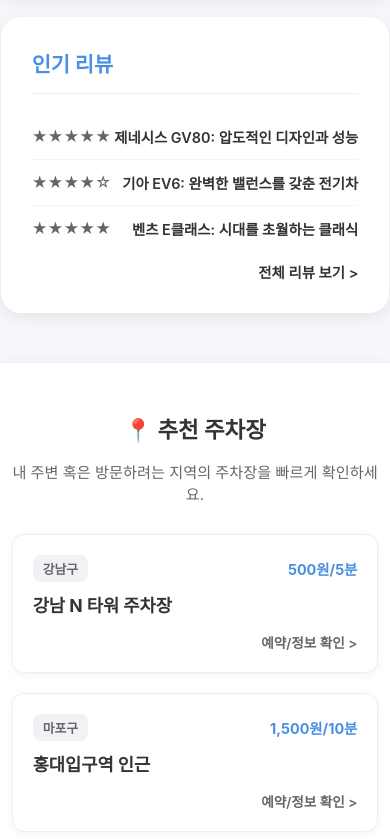
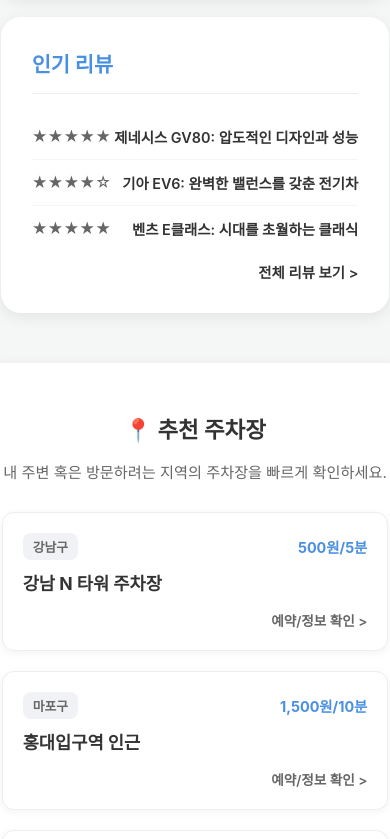
Before and after one commit to 2024136034-hakcheol/car-scope, a React (Create React App) app: page / in a window 390 px wide. Shown: the part 1156-1995 px from the top of the page. Built offline with nearby package versions, Linux system fonts and the light colour scheme; no server answers.

Commit message:
style: HomePage 전체 섹션에 양쪽 여백(padding) 추가하여 잘림 현상 수정

```diff
--- a/src/styles/HomePage.css
+++ b/src/styles/HomePage.css
@@ -12,6 +12,12 @@
     --container-width: 1140px;
 }
 
+body {
+    margin: 0;
+    padding: 0;
+    background-color: var(--bg-body);
+}
+
 .homepage-container {
     width: 100%;
     display: flex;
@@ -21,11 +27,9 @@
     overflow-x: hidden;
     padding-top: 30px;
     padding-bottom: 80px;
-    background-color: var(--bg-body);
-    box-sizing: border-box;
 }
 
-.homepage-container .main-banner-slider-wrapper {
+.main-banner-slider-wrapper {
     position: relative;
     width: 100%;
     max-width: var(--container-width);
@@ -35,22 +39,29 @@
     overflow: hidden;
     box-shadow: var(--shadow-soft);
     background-color: var(--white);
-    flex-shrink: 0;
+    padding: 0;
 }
 
-.homepage-container .main-banner-slider {
+/* 1200px 이하 화면에서 배너 좌우 여백 확보 */
+@media (max-width: 1200px) {
+    .main-banner-slider-wrapper {
+        width: 95%;
+    }
+}
+
+.main-banner-slider {
     width: 100%;
     height: 100%;
 }
 
-.homepage-container .slider-track {
+.slider-track {
     display: flex;
     width: 100%;
     height: 100%;
     transition: transform 0.5s ease-in-out;
 }
 
-.homepage-container .slide-item {
+.slide-item {
     min-width: 100%;
     flex: 0 0 100%;
     width: 100%;
@@ -67,14 +78,14 @@
     position: relative;
 }
 
-.homepage-container .banner-content {
+.banner-content {
     position: relative;
     z-index: 2;
     color: var(--white);
     max-width: 800px;
 }
 
-.homepage-container .banner-content h2 {
+.banner-content h2 {
     font-size: 2.4rem;
     margin-bottom: 15px;
     font-weight: 800;
@@ -82,7 +93,7 @@
     line-height: 1.2;
 }
 
-.homepage-container .banner-content p {
+.banner-content p {
     font-size: 1.1rem;
     margin-bottom: 25px;
     opacity: 0.95;
@@ -90,7 +101,7 @@
     text-shadow: 0 1px 4px rgba(0, 0, 0, 0.3);
 }
 
-.homepage-container .banner-cta {
+.banner-cta {
     display: inline-block;
     padding: 10px 32px;
     background-color: var(--white);
@@ -103,13 +114,13 @@
     box-shadow: 0 4px 10px rgba(0,0,0,0.1);
 }
 
-.homepage-container .banner-cta:hover {
+.banner-cta:hover {
     transform: translateY(-2px);
     box-shadow: 0 6px 15px rgba(0,0,0,0.15);
     color: var(--primary-color);
 }
 
-.homepage-container .slider-nav-arrows .arrow {
+.slider-nav-arrows .arrow {
     position: absolute;
     top: 50%;
     transform: translateY(-50%);
@@ -128,14 +139,14 @@
     z-index: 10;
 }
 
-.homepage-container .slider-nav-arrows .arrow:hover {
+.slider-nav-arrows .arrow:hover {
     background: rgba(0, 0, 0, 0.4);
 }
 
-.homepage-container .slider-nav-arrows .prev { left: 20px; }
-.homepage-container .slider-nav-arrows .next { right: 20px; }
+.slider-nav-arrows .prev { left: 20px; }
+.slider-nav-arrows .next { right: 20px; }
 
-.homepage-container .slider-dots {
+.slider-dots {
     position: absolute;
     bottom: 15px;
     left: 50%;
@@ -145,7 +156,7 @@
     z-index: 10;
 }
 
-.homepage-container .dot {
+.dot {
     width: 8px;
     height: 8px;
     border-radius: 50%;
@@ -154,17 +165,17 @@
     transition: all 0.3s;
 }
 
-.homepage-container .dot.active {
+.dot.active {
     background: var(--white);
     width: 24px;
     border-radius: 10px;
 }
 
-.homepage-container .hot-trends-section {
+.hot-trends-section {
     width: 100%;
     max-width: var(--container-width);
     margin-bottom: 50px;
-    padding: 30px;
+    padding: 30px 20px;
     box-sizing: border-box;
     background-color: var(--white);
     border-radius: var(--radius-lg);
@@ -172,27 +183,27 @@
     text-align: center;
 }
 
-.homepage-container .hot-trends-section h2 {
+.hot-trends-section h2 {
     font-size: 1.5rem;
     color: var(--text-dark);
     margin-bottom: 8px;
     font-weight: 800;
 }
 
-.homepage-container .hot-trends-section p {
+.hot-trends-section p {
     color: var(--text-medium);
     font-size: 0.95rem;
     margin-bottom: 25px;
 }
 
-.homepage-container .trend-list-container {
+.trend-list-container {
     display: flex;
     justify-content: center;
     gap: 10px;
     flex-wrap: wrap;
 }
 
-.homepage-container .trend-item-card {
+.trend-item-card {
     background: var(--bg-body);
     padding: 10px 20px;
     border-radius: 50px;
@@ -207,7 +218,7 @@
     transition: all 0.2s;
 }
 
-.homepage-container .trend-item-card:hover {
+.trend-item-card:hover {
     background: var(--white);
     border-color: var(--primary-color);
     color: var(--primary-color);
@@ -215,7 +226,7 @@
     box-shadow: 0 4px 12px rgba(0,0,0,0.08);
 }
 
-.homepage-container .trend-rank {
+.trend-rank {
     background: var(--primary-color);
     color: var(--white);
     width: 20px;
@@ -228,18 +239,18 @@
     font-weight: 700;
 }
 
-.homepage-container .main-content-grid {
+.main-content-grid {
     display: grid;
+    grid-template-columns: 1fr 1fr;
+    gap: 30px;
     width: 100%;
     max-width: var(--container-width);
-    grid-template-columns: 1fr 1fr;
-    gap: 30px;
     margin-bottom: 50px;
     padding: 0 20px;
     box-sizing: border-box;
 }
 
-.homepage-container .card {
+.card {
     background: var(--white);
     padding: 30px;
     border-radius: var(--radius-lg);
@@ -248,16 +259,14 @@
     flex-direction: column;
     transition: transform 0.3s;
     border: 1px solid transparent;
-    width: 100%;
-    box-sizing: border-box;
 }
 
-.homepage-container .card:hover {
+.card:hover {
     transform: translateY(-3px);
     box-shadow: var(--shadow-soft);
 }
 
-.homepage-container .card h3 {
+.card h3 {
     font-size: 1.3rem;
     color: var(--primary-color);
     margin-top: 0;
@@ -267,13 +276,13 @@
     font-weight: 700;
 }
 
-.homepage-container .card ul {
+.card ul {
     list-style: none;
     padding: 0;
     margin: 0;
 }
 
-.homepage-container .card li {
+.card li {
     padding: 12px 0;
     border-bottom: 1px solid #f5f5f5;
     font-size: 0.95rem;
@@ -283,11 +292,11 @@
     align-items: center;
 }
 
-.homepage-container .card li:last-child {
+.card li:last-child {
     border-bottom: none;
 }
 
-.homepage-container .more-link {
+.more-link {
     text-decoration: none;
     color: var(--text-dark);
     font-weight: 600;
@@ -295,16 +304,16 @@
     font-size: 0.9rem;
 }
 
-.homepage-container .more-link:hover {
+.more-link:hover {
     color: var(--primary-color);
     text-decoration: underline;
 }
 
-.homepage-container .parking-recommendation-section {
+.parking-recommendation-section {
     width: 100%;
     max-width: var(--container-width);
     margin-bottom: 50px;
-    padding: 30px;
+    padding: 30px 20px;
     box-sizing: border-box;
     background-color: var(--white);
     border-radius: var(--radius-lg);
@@ -313,27 +322,26 @@
     text-align: center;
 }
 
-.homepage-container .parking-recommendation-section h2 {
+.parking-recommendation-section h2 {
     font-size: 1.5rem;
     color: var(--text-dark);
     margin-bottom: 10px;
     font-weight: 700;
 }
 
-.homepage-container .parking-recommendation-section p {
+.parking-recommendation-section p {
     color: var(--text-medium);
     margin-bottom: 30px;
     font-size: 0.95rem;
 }
 
-.homepage-container .parking-spot-grid {
+.parking-spot-grid {
     display: grid;
     grid-template-columns: repeat(3, 1fr);
     gap: 20px;
-    width: 100%;
 }
 
-.homepage-container .parking-spot-card {
+.parking-spot-card {
     background: var(--white);
     border-radius: 12px;
     padding: 20px;
@@ -345,20 +353,20 @@
     flex-direction: column;
 }
 
-.homepage-container .parking-spot-card:hover {
+.parking-spot-card:hover {
     transform: translateY(-3px);
     box-shadow: 0 8px 15px rgba(0,0,0,0.1);
     border-color: var(--primary-color);
 }
 
-.homepage-container .spot-header {
+.spot-header {
     display: flex;
     justify-content: space-between;
     margin-bottom: 10px;
     align-items: center;
 }
 
-.homepage-container .spot-area {
+.spot-area {
     background: #f0f2f5;
     color: var(--text-medium);
     padding: 4px 10px;
@@ -367,20 +375,20 @@
     font-weight: 600;
 }
 
-.homepage-container .spot-price {
+.spot-price {
     color: var(--primary-color);
     font-weight: 700;
     font-size: 0.9rem;
 }
 
-.homepage-container .spot-name {
+.spot-name {
     font-size: 1.1rem;
     margin: 0 0 15px 0;
     color: var(--text-dark);
     font-weight: 700;
 }
 
-.homepage-container .spot-cta {
+.spot-cta {
     margin-top: auto;
     text-align: right;
     text-decoration: none;
@@ -390,11 +398,11 @@
     transition: color 0.2s;
 }
 
-.homepage-container .spot-cta:hover {
+.spot-cta:hover {
     color: var(--primary-color);
 }
 
-.homepage-container .parking-more-link {
+.parking-more-link {
     display: inline-block;
     margin-top: 30px;
     padding: 10px 30px;
@@ -408,13 +416,13 @@
     font-size: 0.9rem;
 }
 
-.homepage-container .parking-more-link:hover {
+.parking-more-link:hover {
     border-color: var(--primary-color);
     color: var(--primary-color);
     background-color: var(--bg-body);
 }
 
-.homepage-container .company-stats-section {
+.company-stats-section {
     width: 100%;
     max-width: var(--container-width);
     margin-bottom: 60px;
@@ -423,31 +431,29 @@
     background-color: var(--white);
     border-radius: var(--radius-lg);
     text-align: center;
-    box-shadow: var(--shadow-card);
 }
 
-.homepage-container .company-stats-section h2 {
+.company-stats-section h2 {
     font-size: 1.8rem;
     color: var(--text-dark);
     margin-bottom: 15px;
     font-weight: 700;
 }
 
-.homepage-container .company-stats-section p {
+.company-stats-section p {
     color: var(--text-medium);
     margin-bottom: 50px;
     font-size: 1rem;
 }
 
-.homepage-container .stats-grid {
+.stats-grid {
     display: flex;
     justify-content: center;
     gap: 30px;
     flex-wrap: wrap;
-    width: 100%;
 }
 
-.homepage-container .stat-item {
+.stat-item {
     flex: 1;
     min-width: 250px;
     display: flex;
@@ -463,16 +469,16 @@
     top: 0;
 }
 
-.homepage-container .stat-item:hover {
+.stat-item:hover {
     transform: translateY(-10px);
     box-shadow: 0 20px 40px rgba(0, 0, 0, 0.12);
 }
 
-.homepage-container .stat-item br {
+.stat-item br {
     display: none;
 }
 
-.homepage-container .stat-value {
+.stat-value {
     font-size: 3rem;
     font-weight: 900;
     color: var(--primary-color);
@@ -481,57 +487,55 @@
     display: block;
 }
 
-.homepage-container .stat-label-box {
+.stat-label-box {
     font-size: 1.2rem;
     font-weight: 700;
     color: var(--text-dark);
-    margin: 0;
-    padding: 0;
+    margin-bottom: 2px;
+    display: block;
     line-height: 1.2;
-    display: block;
 }
 
-.homepage-container .stat-description {
+.stat-description {
     font-size: 0.95rem;
     color: var(--text-medium);
     display: block;
-    margin: 0;
-    padding: 0;
+    margin-top: 0;
     line-height: 1.4;
 }
 
 @media (max-width: 1160px) {
-    .homepage-container .main-banner-slider-wrapper,
-    .homepage-container .hot-trends-section,
-    .homepage-container .main-content-grid,
-    .homepage-container .parking-recommendation-section,
-    .homepage-container .company-stats-section {
+    .main-banner-slider-wrapper,
+    .hot-trends-section,
+    .main-content-grid,
+    .parking-recommendation-section,
+    .company-stats-section {
         width: 95%;
         max-width: none;
     }
 }
 
 @media (max-width: 768px) {
-    .homepage-container .main-banner-slider-wrapper {
+    .main-banner-slider-wrapper {
         height: 240px;
     }
-    .homepage-container .banner-content h2 {
+    .banner-content h2 {
         font-size: 1.5rem;
     }
-    .homepage-container .main-content-grid {
+    .main-content-grid {
         grid-template-columns: 1fr;
         gap: 20px;
     }
-    .homepage-container .parking-spot-grid {
+    .parking-spot-grid {
         grid-template-columns: 1fr;
     }
-    .homepage-container .stats-grid {
+    .stats-grid {
         flex-direction: column;
         gap: 30px;
     }
-    .homepage-container .hot-trends-section h2,
-    .homepage-container .parking-recommendation-section h2,
-    .homepage-container .company-stats-section h2 {
+    .hot-trends-section h2,
+    .parking-recommendation-section h2,
+    .company-stats-section h2 {
         font-size: 1.4rem;
     }
 }
```
